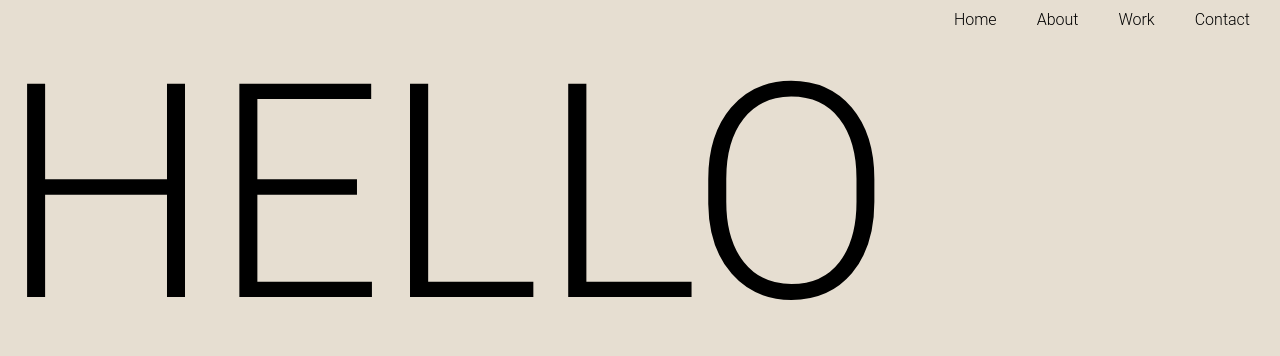
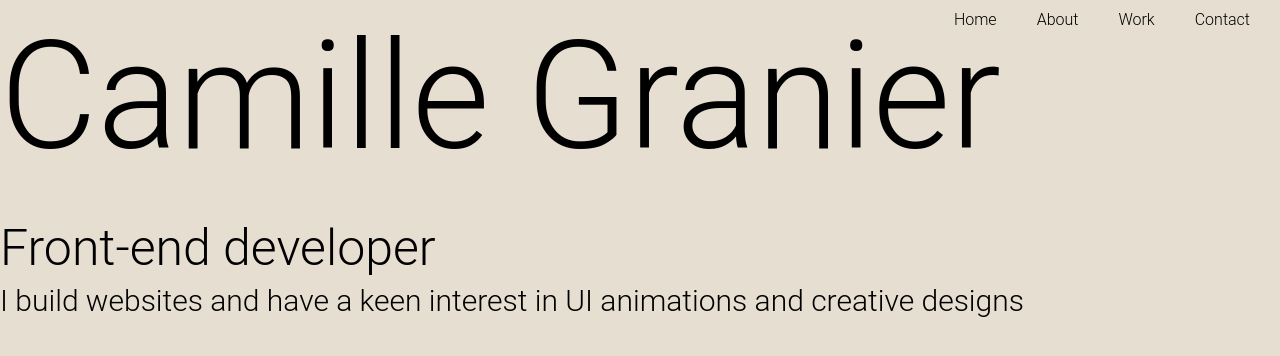
Before and after one commit to camille-granier/portfolio, a Next.js app: page / in a window 1280 px wide. Shown: the top 356 px of the page. Built offline with nearby package versions, Linux system fonts and the light colour scheme.

Commit message:
refactoring sass without module

```diff
--- a/components/About.jsx
+++ b/components/About.jsx
@@ -0,0 +1,11 @@
+import React from 'react';
+
+const About = () => {
+    return (
+        <div className='about'>
+            I build websites and have a keen interest in UI animations and creative designs
+        </div>
+    );
+};
+
+export default About;
--- a/components/Contact.jsx
+++ b/components/Contact.jsx
@@ -1,4 +1,4 @@
-import ContactStyles from '../styles/_Contact.module.scss';
+
 
 import React from 'react';
 
--- a/components/Header.jsx
+++ b/components/Header.jsx
@@ -1,10 +1,9 @@
 import React from 'react';
-import HeaderStyles from '../styles/_Header.module.scss';
 
 const Header = () => {
     return (
-        <div className={HeaderStyles.header}>
-            <nav className={HeaderStyles.nav}>
+        <div className='header'>
+            <nav className='nav'>
                 <a href="#">Home</a>
                 <a href="#about">About</a>
                 <a href="#work">Work</a>
--- a/pages/index.js
+++ b/pages/index.js
@@ -1,22 +1,25 @@
 import Head from 'next/head';
 import Header from '../components/Header';
+import About from '../components/About';
 import Work from '../components/Work';
 import Contact from '../components/Contact';
 import Image from 'next/image';
-import styles from '../styles/Home.module.scss';
 
 export default function Home() {
   return (
-    <div className={styles.container}>
+    <div className='container'>
       <Head>
         <title>Create Next App</title>
         <meta name="description" content="Generated by create next app" />
         <link rel="icon" href="/favicon.ico" />
       </Head>
       <Header/>
-      <div className={styles.hero}>
-      HELLO
+      <div className='hero'>
+      Camille Granier
      </div>
+     <br/>
+     <div className='title'>Front-end developer</div>
+     <About />
      <Work />
      <Contact />
      </div>
--- a/styles/_globals.scss
+++ b/styles/_globals.scss
@@ -1,3 +1,12 @@
+@import './_mixins';
+@import './_variables';
+@import './components/_home';
+@import './components/_header';
+@import './components/_about';
+@import './components/_work';
+@import './components/_contact';
+
+
 html {
   font-size: 100%;
   box-sizing: border-box;
--- a/styles/_variables.scss
+++ b/styles/_variables.scss
@@ -1,6 +1,9 @@
 // Font sizes
+// px value divided by 16 to obtain rem measurements
 
-$lg: 300px;
+$lg: 9.375rem;
+$md: 3.125rem;
+$sm: 1.875rem;
 
 //Colours
 
--- /dev/null
+++ b/styles/components/_about.scss
@@ -0,0 +1,4 @@
+
+.about {
+    font-size: $sm;
+}
--- a/styles/Home.module.scss
+++ b/styles/components/_home.scss
@@ -5,3 +5,7 @@
 .hero {
   font-size: $lg;
 }
+
+.title {
+  font-size: $md;
+}
```
Also changed, not shown: styles/components/_contact.scss (added), styles/components/_header.scss (renamed from styles/_Header.module.scss), styles/components/_work.scss (added).
